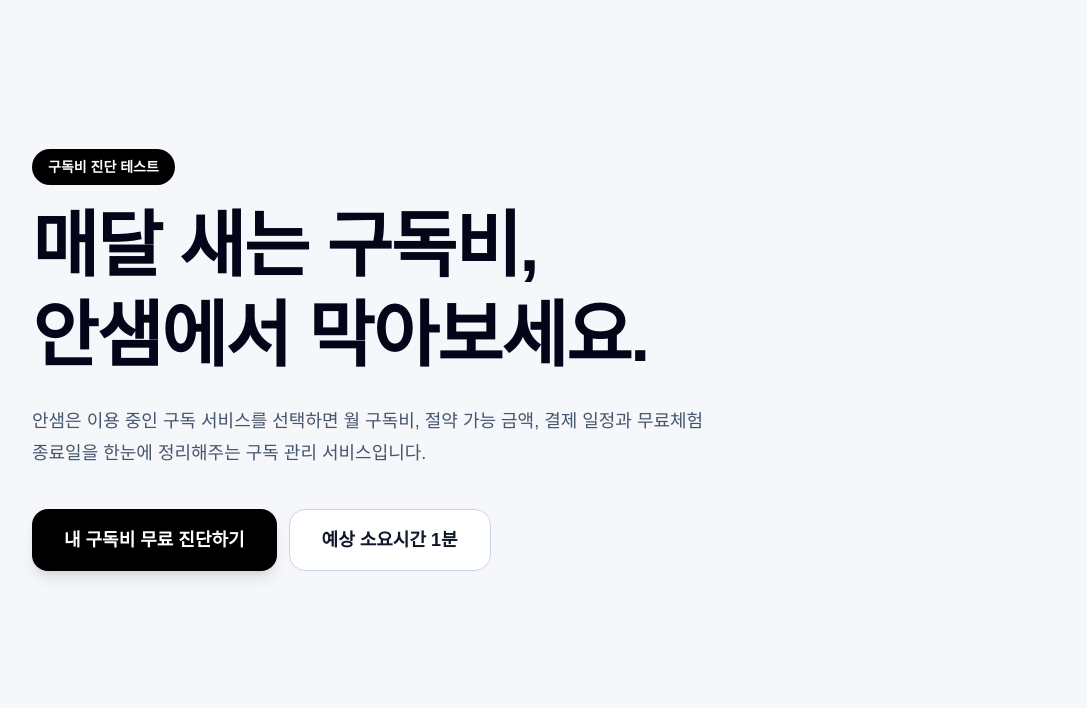
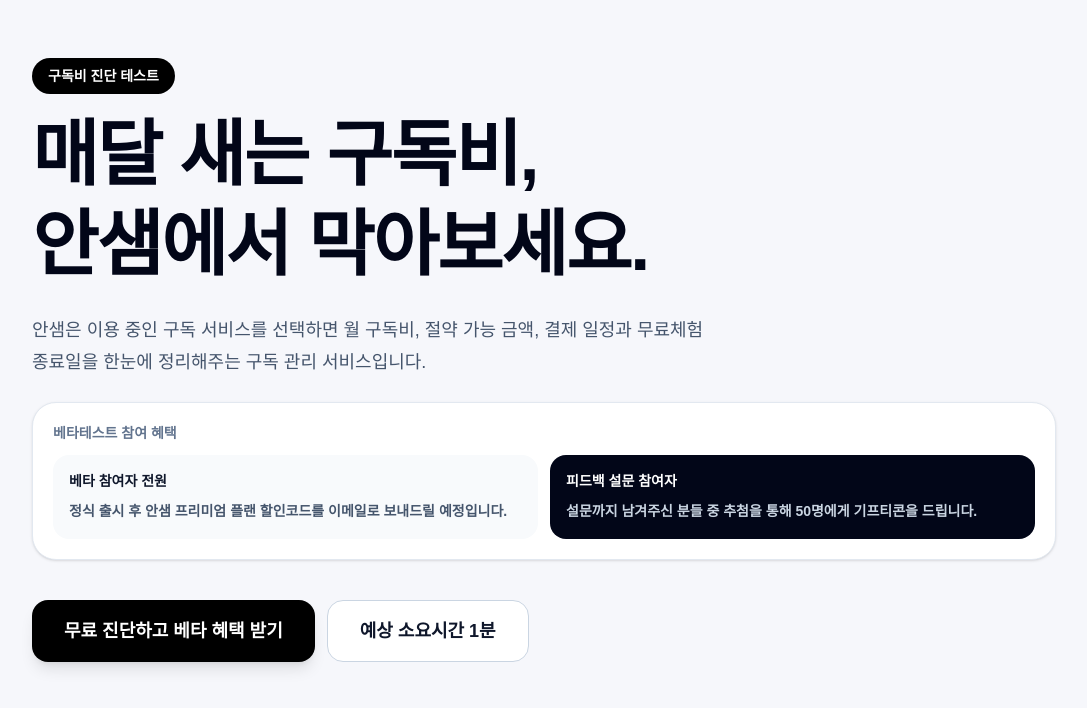
Before and after one commit to jinhyeockpark/ansaem, a Next.js app: page / in a window 1280 px wide. Shown: the top 708 px of the page, without its empty margins (96-1183 px from the left). Built offline with nearby package versions, Linux system fonts and the light colour scheme.

Commit message:
Show beta benefits on landing

```diff
--- a/app/page.tsx
+++ b/app/page.tsx
@@ -536,12 +536,35 @@
   안샘은 이용 중인 구독 서비스를 선택하면 월 구독비, 절약 가능 금액,
   결제 일정과 무료체험 종료일을 한눈에 정리해주는 구독 관리 서비스입니다.
 </p>
+<div className="mt-6 rounded-3xl border border-slate-200 bg-white p-5 shadow-sm">
+  <p className="text-sm font-black text-slate-500">베타테스트 참여 혜택</p>
+
+  <div className="mt-3 grid gap-3 md:grid-cols-2">
+    <div className="rounded-2xl bg-slate-50 p-4">
+      <p className="text-sm font-black text-slate-900">
+        베타 참여자 전원
+      </p>
+      <p className="mt-2 break-keep text-sm font-bold leading-6 text-slate-600">
+        정식 출시 후 안샘 프리미엄 플랜 할인코드를 이메일로 보내드릴 예정입니다.
+      </p>
+    </div>
+
+    <div className="rounded-2xl bg-slate-950 p-4 text-white">
+      <p className="text-sm font-black text-white">
+        피드백 설문 참여자
+      </p>
+      <p className="mt-2 break-keep text-sm font-bold leading-6 text-slate-300">
+        설문까지 남겨주신 분들 중 추첨을 통해 50명에게 기프티콘을 드립니다.
+      </p>
+    </div>
+  </div>
+</div>
           <div className="mt-10 flex flex-col gap-3 sm:flex-row">
             <button
               onClick={() => setStarted(true)}
               className="rounded-2xl bg-black px-8 py-4 text-lg font-bold text-white shadow-lg transition hover:scale-[1.02]"
             >
-              내 구독비 무료 진단하기
+              무료 진단하고 베타 혜택 받기
             </button>
             <button className="rounded-2xl border border-slate-300 bg-white px-8 py-4 text-lg font-bold text-slate-900">
               예상 소요시간 1분
```
